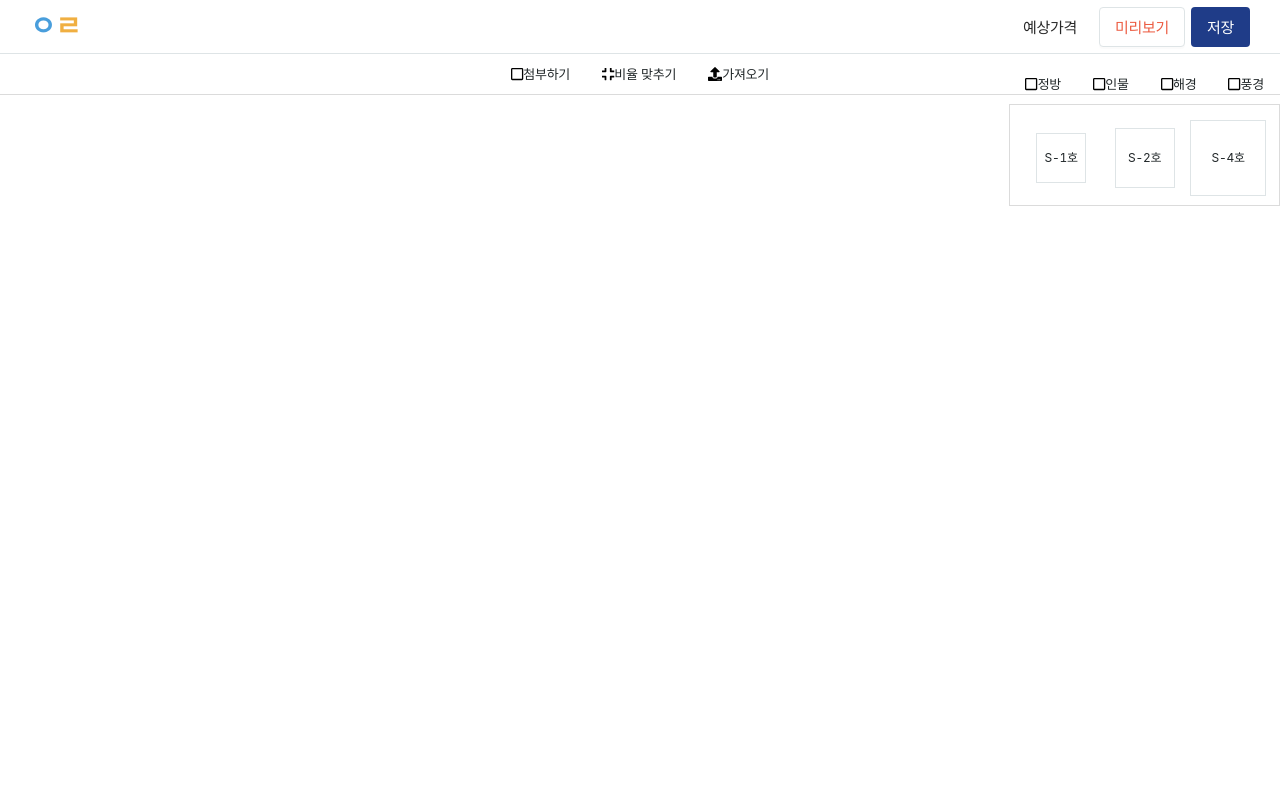
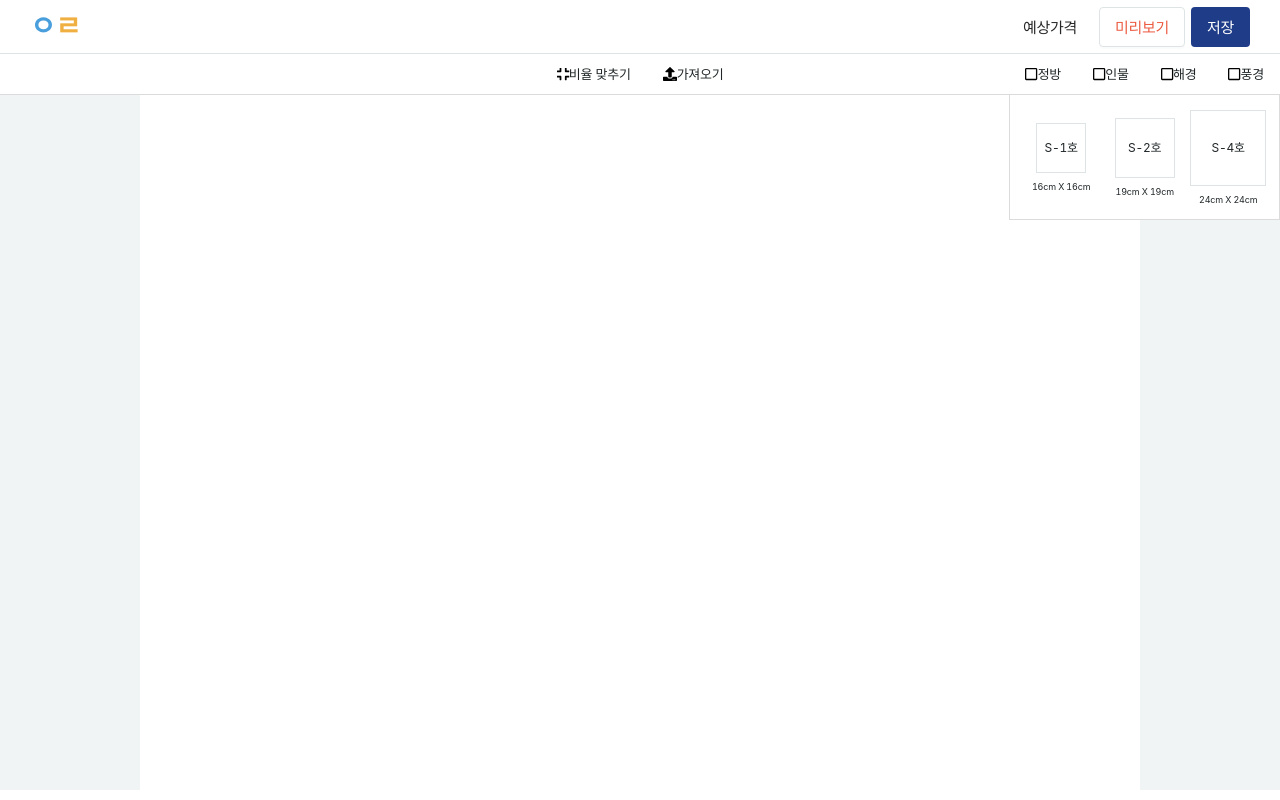
Before and after one commit to mecanvas/early-front, a Next.js app: page /tool/single in a window 1280 px wide. Built offline with nearby package versions, Linux system fonts and the light colour scheme; a web font is replaced by a local one.

Commit message:
이미지 이동하기 구현 완료

```diff
--- a/src/components/common/SingleImgSizeController.tsx
+++ b/src/components/tool/single/SingleImgSizeController.tsx
@@ -164,8 +164,6 @@ const SingleImgSizeController = ({ children, controllerRef, imgRef, wrapperRef,
   // const [isResizeMode, setIsResizeMode] = useState(false);
   const [isResizeStart, setIsResizeStart] = useState(false);
   const [resizeCmd, setResizeCmd] = useGlobalState<ResizeCmd | null>('resizeCmd', null);
-  const [, setEmptyX] = useGlobalState('emptyX', 0);
-  const [, setEmptyY] = useGlobalState('emptyY', 0);
   const positioningImageResize = useCallback(
     (resizeCmd: ResizeCmd | null, x: number, y: number) => {
       if (!imgRef || !imgRef.current) return;
@@ -282,15 +280,6 @@ const SingleImgSizeController = ({ children, controllerRef, imgRef, wrapperRef,
     wrapperRef.current.onmouseup = handleImgResizeEnd;
   }, [handleImgResize, handleImgResizeEnd, imgRef, wrapperRef]);
 
-  useEffect(() => {
-    if (!isMovingImage || !imgRef.current) return;
-    const img = imgRef.current;
-    const { left, top } = img.getBoundingClientRect();
-    setEmptyX(left);
-    setEmptyY(top);
-    // eslint-disable-next-line react-hooks/exhaustive-deps
-  }, [isMovingImage]);
-
   return (
     <ImgController cmd={resizeCmd ?? null} ref={controllerRef}>
       {children}
--- a/src/components/tool/single/SingleTool.tsx
+++ b/src/components/tool/single/SingleTool.tsx
@@ -11,31 +11,45 @@ import Loading from 'src/components/common/Loading';
 import Upload, { RcFile } from 'antd/lib/upload';
 import { faCompress, faUpload } from '@fortawesome/free-solid-svg-icons';
 import { css } from '@emotion/react';
-import SingleImgSizeController from 'src/components/common/SingleImgSizeController';
+import SingleImgSizeController from 'src/components/tool/single/SingleImgSizeController';
 import { useGlobalState } from 'src/hooks';
 import { ResizeCmd } from 'src/interfaces/ToolInterface';
 import { getOriginRatio } from 'src/utils/getOriginRatio';
-import { theme } from 'src/style/theme';
 import { filterOverMaxHeight } from 'src/utils/filterOverMaxHeight';
 import { frameSize } from 'src/constants';
 import { FrameSizeName } from '../divided/DividedToolStyle';
 import { replacePx } from 'src/utils/replacePx';
 
+const SingleToolContainer = styled.div`
+  background-color: ${({ theme }) => theme.color.gray100};
+`;
+
 const SingleToolFactory = styled.div`
   display: flex;
   justify-content: center;
   border-bottom: 1px solid #dbdbdb;
+  background-color: ${({ theme }) => theme.color.white};
 `;
 
-const SingleCanvasFrameWrapper = styled.div<{ clicked: boolean; cmd: ResizeCmd | null }>`
+const SingleCanvasField = styled.div`
   min-height: calc(100vh - 105px);
   max-height: calc(100vh - 105px);
+  max-width: 1000px;
   width: 100%;
   margin: 0 auto;
   display: flex;
   justify-content: center;
   align-items: center;
+  background-color: ${({ theme }) => theme.color.white};
+`;
 
+const SingleCanvasFrameWrapper = styled.div<{ clicked: boolean; cmd: ResizeCmd | null }>`
+  width: 100%;
+  min-height: calc(100vh - 105px);
+  max-height: calc(100vh - 105px);
+  display: flex;
+  justify-content: center;
+  align-items: center;
   ${({ clicked }) =>
     clicked
       ? css`
@@ -58,17 +72,63 @@ const SingleCanvasFrameWrapper = styled.div<{ clicked: boolean; cmd: ResizeCmd |
   }}
 `;
 
-const SingleCanvasFrame = styled.canvas<{ isImgUploadUrl: boolean }>`
+const SingleCanvasFrame = styled.div<{ isImgUploadUrl: boolean; width: number; height: number }>`
   position: absolute;
-  z-index: 1;
+  ${({ width, height }) =>
+    width &&
+    height &&
+    css`
+      width: ${width}px;
+      height: ${height}px;
+    `}
   ${({ isImgUploadUrl }) =>
     isImgUploadUrl ||
     css`
       cursor: default !important;
     `}
+
+/* top */
+    span:nth-of-type(1) {
+    z-index: 15;
+    position: absolute;
+    top: 0;
+    width: 100%;
+    height: 4px;
+    background-color: ${({ theme }) => theme.color.primary};
+  }
+  /* right */
+  span:nth-of-type(2) {
+    z-index: 15;
+    position: absolute;
+    top: 0;
+    right: 0;
+    width: 4px;
+    height: 100%;
+    background-color: ${({ theme }) => theme.color.primary};
+  }
+  /* bottom */
+  span:nth-of-type(3) {
+    z-index: 15;
+    position: absolute;
+    bottom: 0;
+    width: 100%;
+    height: 4px;
+    background-color: ${({ theme }) => theme.color.primary};
+  }
+  /* left */
+  span:nth-of-type(4) {
+    z-index: 15;
+    position: absolute;
+    left: 0;
+    top: 0;
+    width: 4px;
+    height: 100%;
+    background-color: ${({ theme }) => theme.color.primary};
+  }
 `;
 
 const SingleImageCanvas = styled.div<{ clicked: boolean }>`
+  overflow: hidden;
   display: flex;
   justify-content: center;
   align-items: center;
@@ -94,16 +154,24 @@ const SingleFrameListWrapper = styled.div`
   display: flex;
   flex-direction: column;
   right: 0;
-  top: 64px;
+  background-color: ${({ theme }) => theme.color.white};
+  top: 54px;
 `;
 
 const SingleFrameListGrid = styled.div`
-  display: grid;
-  grid-template-columns: repeat(3, 1fr);
+  display: flex;
   border: 1px solid #dbdbdb;
   justify-content: center;
   align-items: center;
   padding: 0.6em;
+
+  div {
+    flex: 1;
+    text-align: center;
+    small {
+      font-size: 9px;
+    }
+  }
 `;
 
 const SingleFrameList = styled.div<{ width: string; height: string }>`
@@ -118,7 +186,7 @@ const SingleFrameList = styled.div<{ width: string; height: string }>`
 
 const SingleTool = () => {
   const singleCanvasFrameWrapperRef = useRef<HTMLDivElement>(null);
-  const singleCanvasFrameRef = useRef<HTMLCanvasElement>(null);
+  const singleCanvasFrameRef = useRef<HTMLDivElement>(null);
   const ImageCanvasRef = useRef<HTMLCanvasElement>(null);
   const [controllerNode, setControllerNode] = useState<HTMLDivElement | null>(null);
   const controllerRef = useCallback((node) => {
@@ -141,21 +209,20 @@ const SingleTool = () => {
   const [frameAttributes, setFrameAttributes] = useState<any>('정방');
   const frameList = useMemo(() => frameSize().filter((lst) => lst.attribute === frameAttributes), [frameAttributes]);
 
-  // const [cursorX, cursorY] = useGetCursorPosition(isMovingImage);
-  const [emptyX] = useGlobalState<number>('emptyX');
-  const [emptyY] = useGlobalState<number>('emptyY');
-
   const getPosition = useCallback((event: MouseEvent) => {
     const x = event.clientX;
     const y = event.clientY;
     return [x, y];
   }, []);
 
-  const handleSelectFrame = useCallback((e) => {}, []);
+  const handleSelectFrame = useCallback((e) => {
+    const { width, height } = e.currentTarget.dataset;
+    setSingleFrameWidth(replacePx(width) * 1.5);
+    setSingleFrameHeight(replacePx(height) * 1.5);
+  }, []);
 
   const handleGetFrameAttribute = useCallback((e) => {
     const { value } = e.currentTarget;
-    console.log(value);
     if (value) {
       setFrameAttributes(value);
     }
@@ -163,24 +230,19 @@ const SingleTool = () => {
 
   const handleToImageInWrapper = useCallback(
     (e) => {
-      if (!isMovingImage || !controllerNode || !ImageCanvasRef.current || !emptyX || !emptyY) return;
+      if (!controllerNode || !singleCanvasFrameWrapperRef.current) return;
       const [cursorX, cursorY] = getPosition(e);
-      const { width, height } = controllerNode.getBoundingClientRect();
-      const g = cursorX - width / 2 - emptyX;
-      const h = cursorY - height / 2 - emptyY;
+      const { width, height } = singleCanvasFrameWrapperRef.current.getBoundingClientRect();
 
-      controllerNode.style.transform = `translate(${g}px, ${h}px)`;
-      // controllerNode.style.position = 'relative';
-      // controllerNode.style.left = `${g}px`;
-      // controllerNode.style.top = `${h}px`;
+      const x = cursorX - width + 60;
+      const y = cursorY - height / 2 - 95;
+
+      controllerNode.style.position = 'relative';
+      controllerNode.style.left = `${x}px`;
+      controllerNode.style.top = `${y}px`;
     },
-    [controllerNode, emptyX, emptyY, getPosition, isMovingImage],
+    [controllerNode, getPosition],
   );
-
-  const handleCreateSingleFrame = useCallback(() => {
-    setSingleFrameWidth(500);
-    setSingleFrameHeight(500);
-  }, []);
 
   const handleSingleImgUpload = useCallback(
     async (file: RcFile) => {
@@ -276,26 +338,6 @@ const SingleTool = () => {
   );
 
   useEffect(() => {
-    if (!isMovingImage) return;
-  }, [isMovingImage]);
-
-  // 어떤 액자를 할지 클릭하면 그 액자에 맞는 사이즈로 canvas 액자 출력
-  useEffect(() => {
-    const sCanvas = singleCanvasFrameRef.current;
-    if (!sCanvas || !singleFrameWidth || !singleFrameHeight) return;
-    sCanvas.width = singleFrameWidth;
-    sCanvas.height = singleFrameHeight;
-    const sCtx = sCanvas.getContext('2d');
-    sCanvas.style.cursor = 'pointer';
-    sCanvas.style.zIndex = '10';
-    if (sCtx) {
-      sCtx.strokeStyle = theme.color.primary;
-      sCtx.lineWidth = 6;
-      sCtx.strokeRect(0, 0, singleFrameWidth, singleFrameHeight);
-    }
-  }, [singleCanvasFrameRef, singleCanvasFrameWrapperRef, singleFrameHeight, singleFrameWidth]);
-
-  useEffect(() => {
     drawingImage();
   }, [singleImgUploadUrl, wrapperWidth, wrapperHeight, drawingImage]);
 
@@ -309,14 +351,10 @@ const SingleTool = () => {
   }, []);
 
   return (
-    <>
+    <SingleToolContainer>
       <Loading loading={isImgUploadLoading} progressPercentage={progressPercentage} />
       <ToolHeader />
       <SingleToolFactory>
-        <Button type="text" onClick={handleCreateSingleFrame}>
-          <FontAwesomeIcon icon={faSquare} />
-          <small>첨부하기</small>
-        </Button>
         <Button type="text" onClick={handleImgRatioSetting}>
           <FontAwesomeIcon icon={faCompress} />
           <small>비율 맞추기</small>
@@ -349,33 +387,37 @@ const SingleTool = () => {
         </div>
         <SingleFrameListGrid>
           {frameList.map((lst, index) => (
-            <SingleFrameList
-              key={index}
-              data-value={lst.name}
-              data-attribute={lst.attribute}
-              {...lst.size}
-              onClick={handleSelectFrame}
-            >
+            <div key={index} data-width={lst.size.width} data-height={lst.size.height} onClick={handleSelectFrame}>
+              <SingleFrameList {...lst.size}>
                 <FrameSizeName>{lst.name}</FrameSizeName>
               </SingleFrameList>
+              <small>{lst.cm}</small>
+            </div>
           ))}
         </SingleFrameListGrid>
       </SingleFrameListWrapper>
 
       {/* 사진이 들어갈 액자  */}
+      <SingleCanvasField>
         <SingleCanvasFrameWrapper
           cmd={resizeCmd ?? null}
           ref={singleCanvasFrameWrapperRef}
           clicked={isMovingImage}
           onMouseMove={isMovingImage ? handleToImageInWrapper : undefined}
           onMouseUp={handleMoveCancelSingleImage}
+          onMouseLeave={handleMoveCancelSingleImage}
         >
           <SingleCanvasFrame
             isImgUploadUrl={singleImgUploadUrl ? true : false}
             ref={singleCanvasFrameRef}
-          onMouseDown={handleMoveSingleImage}
-          onMouseUp={handleMoveCancelSingleImage}
-        ></SingleCanvasFrame>
+            width={singleFrameWidth}
+            height={singleFrameHeight}
+          >
+            <span></span>
+            <span></span>
+            <span></span>
+            <span></span>
+          </SingleCanvasFrame>
 
           {singleImgUploadUrl && (
             <SingleImageCanvas clicked={isMovingImage}>
@@ -397,7 +439,8 @@ const SingleTool = () => {
             </SingleImageCanvas>
           )}
         </SingleCanvasFrameWrapper>
-    </>
+      </SingleCanvasField>
+    </SingleToolContainer>
   );
 };
 
```
Lines whose indentation alone changed are shown as unchanged.
